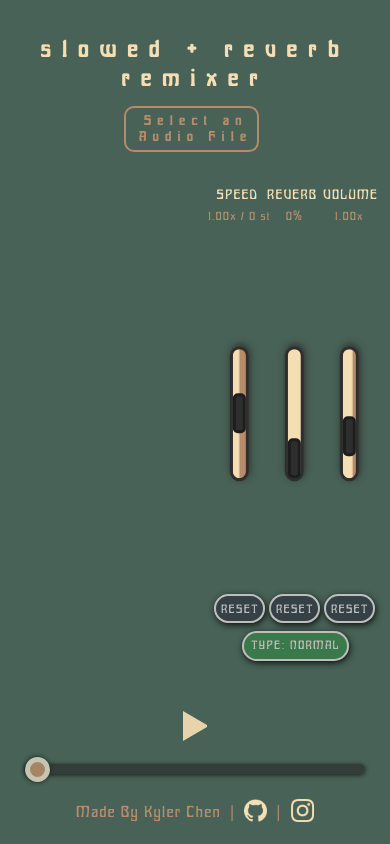
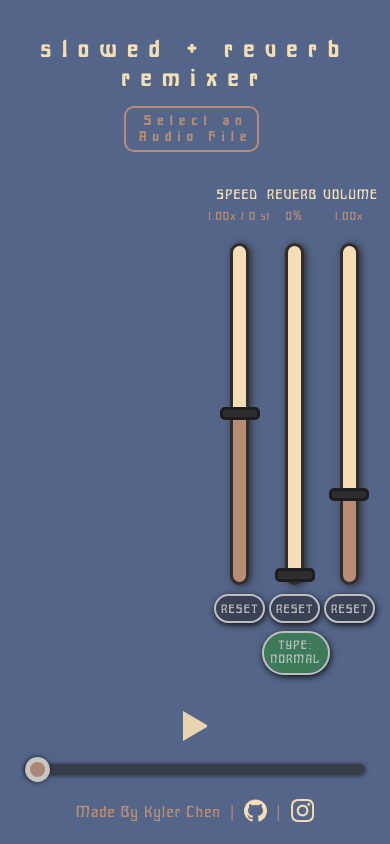
Before and after one commit to kylerc405/slowed-and-reverb, a Flask app: page / in a window 390 px wide. Run offline with Flask 3, Linux system fonts and the light colour scheme.

Commit message:
revert ill fix it later

```diff
--- a/static/styles.css
+++ b/static/styles.css
@@ -11,7 +11,7 @@
   font-style: normal;
 }
 body {
-  background-color: rgba(26, 59, 44, 0.795);
+  background-color: rgba(54, 76, 116, 0.856);
   color: #f5deb3;
   margin: 0;
   padding: 0;
@@ -125,9 +125,9 @@ html, body {
 }
 
 #resetReverb:hover {
-  color: rgba(26, 59, 44, 0.795);
+  color: rgba(54, 76, 116, 0.856);
   background: rgb(190, 190, 190);
-  color: rgba(26, 59, 44, 0.795);
+  color: rgba(54, 76, 116, 0.856);
   background: rgb(190, 190, 190);
 }
 
@@ -145,9 +145,9 @@ html, body {
 }
 
 .resetBtn:hover {
-  color: rgba(26, 59, 44, 0.795);
+  color: rgba(54, 76, 116, 0.856);
   background: rgb(190, 190, 190);
-  color: rgba(26, 59, 44, 0.795);
+  color: rgba(54, 76, 116, 0.856);
   background: rgb(190, 190, 190);
 }
 
@@ -281,13 +281,18 @@ html, body {
 }
 
 .effectSlider {
-  transform: rotate(-90deg);
+  writing-mode: vertical-lr;
+  -webkit-appearance: slider-vertical; /* WebKit */
+  direction: rtl;
   grid-row: 2;
   align-self: center;
   justify-self: center;
   -webkit-appearance: none; /* Remove default styling for WebKit browsers */
   -moz-appearance: none;
        appearance: none; /* Remove default styling for other browsers */
+  width: 1vmax;
+  min-width: 1.2em; /* Full width */
+  height: 100%; /* Track height */
   border-radius: 10px; /* Rounded corners */
   outline: none; /* Remove outline */
   cursor: pointer; /* Pointer cursor on hover */
@@ -305,6 +310,16 @@ html, body {
 
 #reverbControl {
   background: linear-gradient(to bottom, #f5deb3 100%, rgba(206, 149, 111, 0.822) 100%);
+}
+
+.effectSlider::-webkit-slider-runnable-track {
+  writing-mode: vertical-lr;
+  direction: rtl;
+}
+
+.effectSlider::-moz-range-track {
+  writing-mode: vertical-lr;
+  direction: rtl;
 }
 
 /* Slider thumb (handle) styling */
@@ -527,6 +542,10 @@ footer a {
     margin-top: 3%;
     width: 50%;
   }
+  .effectSlider {
+    height: 75%; /* Track height */
+    margin-top: -1.7em;
+  }
   #resetReverb {
     padding: 0.35em 0.17em 0.12em 0.3em;
     margin: 0 0 0 0;
@@ -728,6 +747,10 @@ footer a {
     padding-bottom: 0.5em;
     font-size: 5vh, 0.9em, 8vh;
   }
+  .effectSlider {
+    width: 1vmax;
+    min-width: 1em; /* Full width */
+  }
   .effectSlider::-webkit-slider-thumb {
     width: 3em; /* Thumb width */
     height: 1em; /* Thumb height */
--- a/static/styles.scss
+++ b/static/styles.scss
@@ -1,6 +1,6 @@
 
-// $background: rgba(54, 76, 116, 0.856);
-$background: rgba(26, 59, 44, 0.795);
+$background: rgba(54, 76, 116, 0.856);
+// $background: rgba(26, 59, 44, 0.795);
 $main-text: #f5deb3;
 $secondary-text: rgba(206, 149, 111, 0.822);
 
@@ -382,11 +382,13 @@ html, body {margin: 0; height: 100%; overflow: hidden}
 }
 
 .effectSlider {
-    // writing-mode: vertical-lr;
-    // -webkit-appearance: slider-vertical; /* WebKit */
-    // direction: rtl;
+        //delete
+    writing-mode: vertical-lr;
+    -webkit-appearance: slider-vertical; /* WebKit */
+    direction: rtl;
 
-    transform: rotate(-90deg);
+        //add
+    // transform: rotate(-90deg);
     grid-row: 2;
     align-self: center;
     justify-self: center;
@@ -394,23 +396,17 @@ html, body {margin: 0; height: 100%; overflow: hidden}
     appearance: none; /* Remove default styling for other browsers */
 
 
-    // width: 1vmax;
-    // min-width: 1.2em; /* Full width */
-    // height: 100%; /* Track height */
+        //delete
+    width: 1vmax;
+    min-width: 1.2em; /* Full width */
+    height: 100%; /* Track height */
 
 
-
-    // background: rgb(46, 46, 46); /* Track color */
     border-radius: 10px; /* Rounded corners */
     outline: none; /* Remove outline */
     cursor: pointer; /* Pointer cursor on hover */
     border: 3px solid rgb(46, 46, 46);
-    // box-shadow: 1px 1px 5px $background;
     box-shadow: 2px 1px 7px rgb(48, 47, 47);
-
-    // opacity: 0.7;
-    // transition: opacity 0.2s;
-    // background: linear-gradient(to bottom, $main-text 73.2%, $secondary-text 73.2%);
 }
 #speedControl {
     background: linear-gradient(to bottom, $main-text 48%, $secondary-text 52%);
@@ -424,13 +420,12 @@ html, body {margin: 0; height: 100%; overflow: hidden}
     background: linear-gradient(to bottom, $main-text 100%, $secondary-text 100%);
 }
 .effectSlider::-webkit-slider-runnable-track {
-    // writing-mode: vertical-lr;
-    // direction: rtl;
+    writing-mode: vertical-lr;
+    direction: rtl;
 }
 .effectSlider::-moz-range-track {
-    // writing-mode: vertical-lr;
-    // direction: rtl;
-
+    writing-mode: vertical-lr;
+    direction: rtl;
 }
 /* Slider thumb (handle) styling */
 .effectSlider::-webkit-slider-thumb {
@@ -739,8 +734,8 @@ footer a {
         width: 50%;
     }
     .effectSlider {
-        // height: 75%; /* Track height */
-        // margin-top: -1.7em;
+        height: 75%; /* Track height */
+        margin-top: -1.7em;
     }
     #resetReverb {
         padding: 0.35em 0.17em 0.12em 0.3em;
@@ -1003,8 +998,8 @@ footer a {
         font-size: (5vh, 0.9em, 8vh);
     }
     .effectSlider {
-        // width: 1vmax;
-        // min-width: 1em; /* Full width */
+        width: 1vmax;
+        min-width: 1em; /* Full width */
     }
     .effectSlider::-webkit-slider-thumb {
         width: 3em; /* Thumb width */
```
Also changed, not shown: 1 other file.
